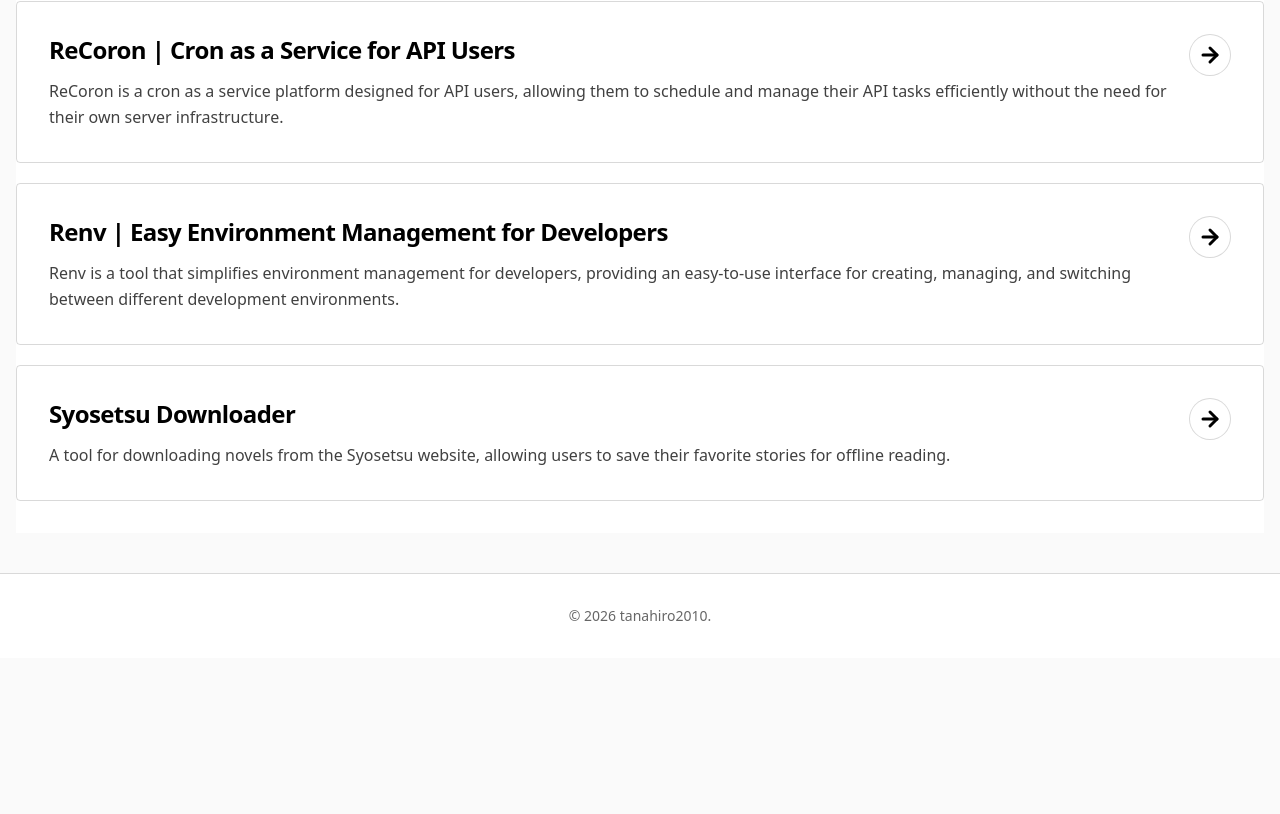
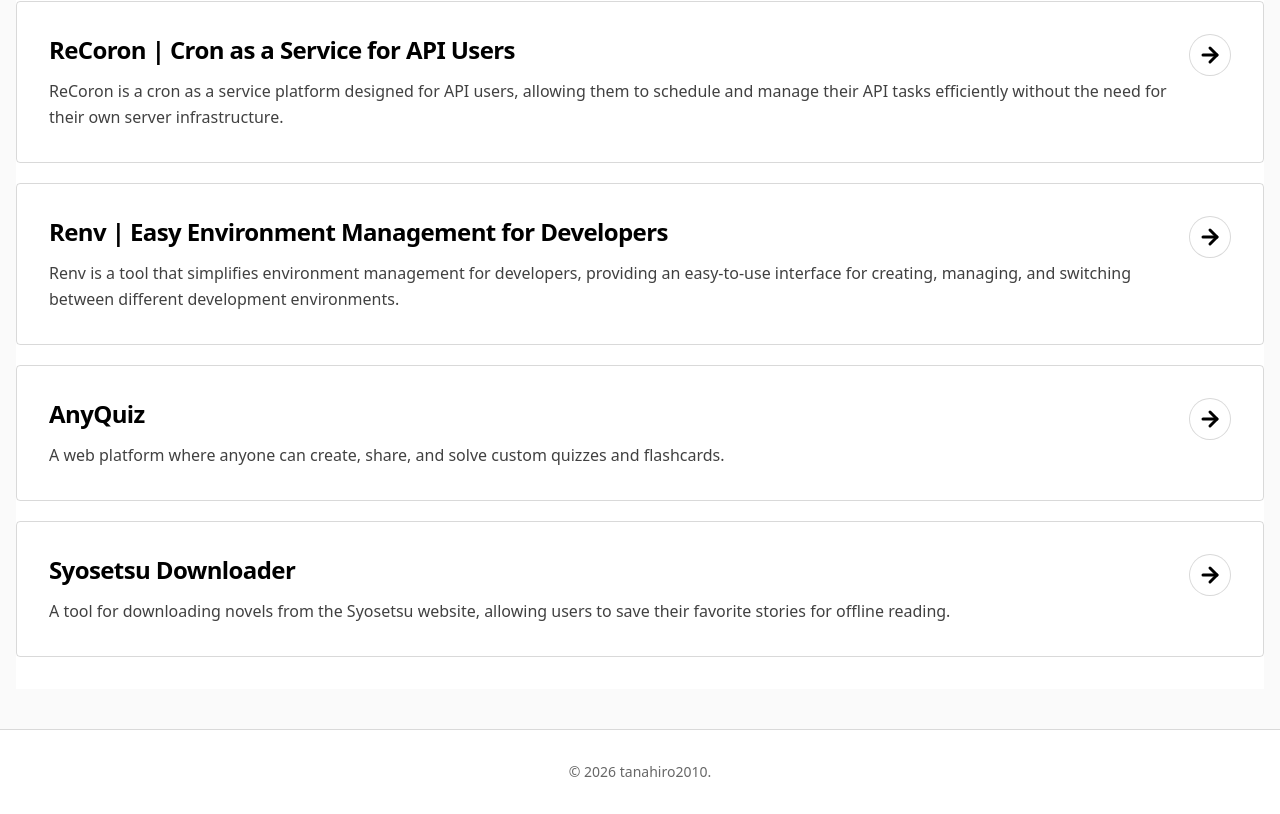
Before and after one commit to tanahiro2010/portfolio, a React (Vite) app: page /works in a window 1280 px wide. Shown: the part 509-1323 px from the top of the page. Before the commit the page ends 1167 px from the top, so only its background shows below. Built offline with nearby package versions, Linux system fonts and the light colour scheme.

Commit message:
feat: AnyQuizプロジェクトをWORKSリストに追加

```diff
--- a/src/app/works/index.tsx
+++ b/src/app/works/index.tsx
@@ -24,11 +24,16 @@
         href: "/works/renv"
     },
     {
+        title: "AnyQuiz",
+        description: "A web platform where anyone can create, share, and solve custom quizzes and flashcards.",
+        href: "/works/nandemo"
+    },
+    {
         title: "Syosetsu Downloader",
         description: "A tool for downloading novels from the Syosetsu website, allowing users to save their favorite stories for offline reading.",
         href: "/works/syosetsu"
-    }
-]
+    },
+];
 
 const Works = () => {
     return (
```
